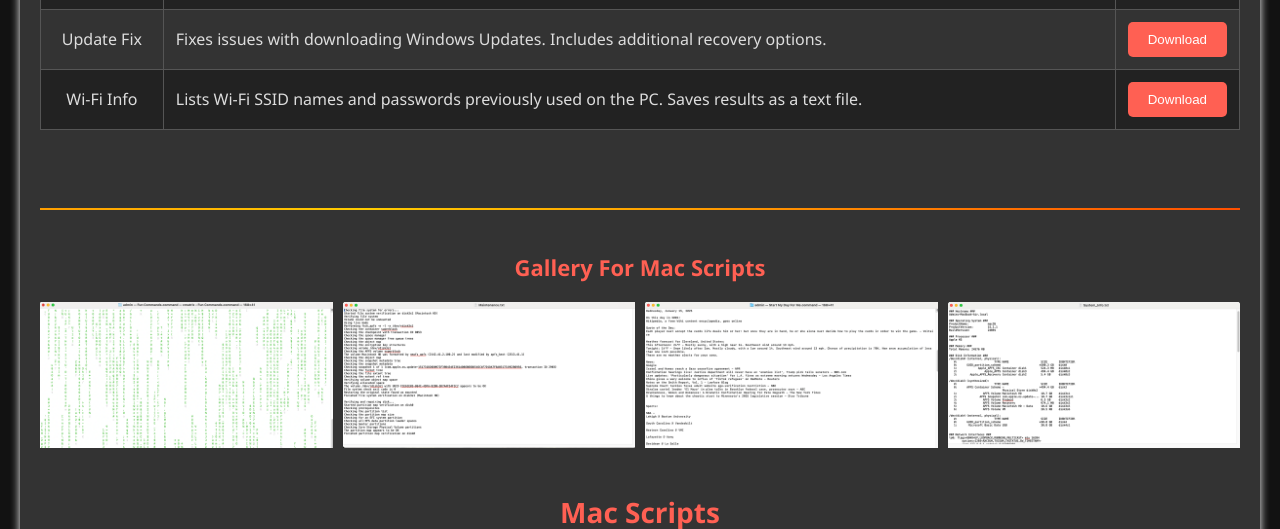
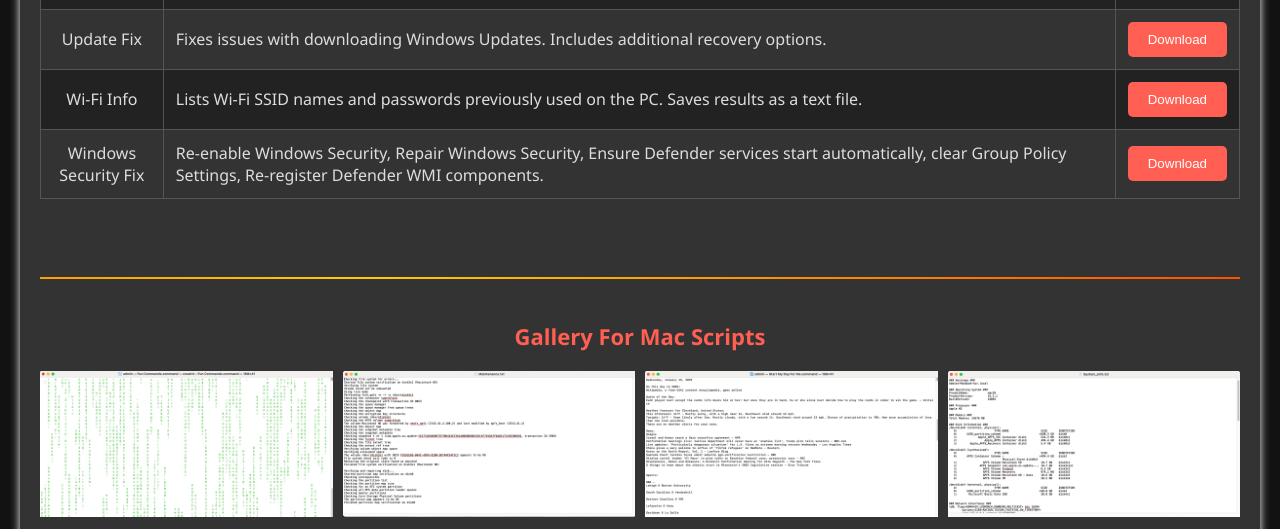
Before and after one commit to MeldingSoftware/Website, a plain HTML site: page index.html in a window 1280 px wide. Shown: the part 3010-3539 px from the top of the page. Drawn offline with Linux system fonts and the light colour scheme.

Commit message:
Add files via upload

```diff
--- a/index.html
+++ b/index.html
@@ -265,6 +265,11 @@
             <td>Lists Wi-Fi SSID names and passwords previously used on the PC. Saves results as a text file.</td>
             <td><button class="download-button" onclick="window.location.href='https://github.com/MeldingSoftware/Scripts/raw/main/Windows/Wi-Fi%20Info.zip'">Download</button></td>
         </tr>
+		<tr>
+            <td>Windows Security Fix</td>
+            <td>Re-enable Windows Security, Repair Windows Security, Ensure Defender services start automatically, clear Group Policy Settings, Re-register Defender WMI components.</td>
+            <td><button class="download-button" onclick="window.location.href='https://github.com/MeldingSoftware/Scripts/raw/main/Windows/Windows%20Security%20Fix.zip'">Download</button></td>
+        </tr>
     </tbody>
 	</table>
 	</div>
```
